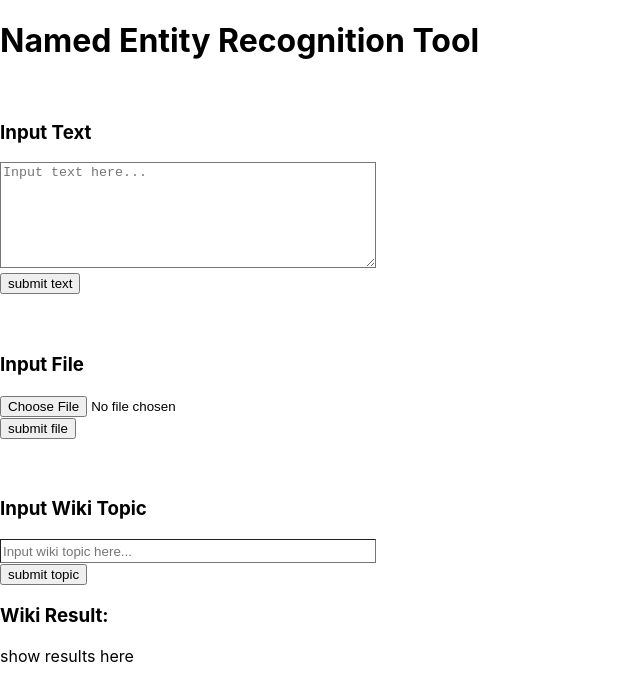
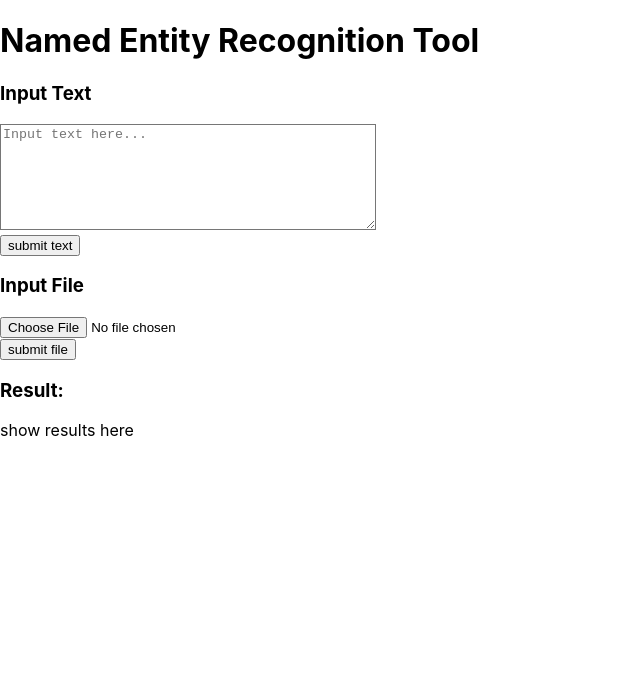
Before and after one commit to CS222-UIUC/course-project-team-42, a React (Create React App) app in the folder entity_recognition/: page / in a window 1280 px wide. Shown: the top 700 px of the page, without its empty margins (0-640 px from the left). Built offline with nearby package versions, Linux system fonts and the light colour scheme.

Commit message:
reversing back to previous frontend, not changing backend progress

```diff
--- a/entity_recognition/src/App.js
+++ b/entity_recognition/src/App.js
@@ -1,9 +1,9 @@
 import React, { useState, useRef } from 'react';
-import axios from "axios";
-import './App.css';
-import TextBlock from './TextBlock';
-import FileBlock from './FileBlock';
-import WikiBlock from './WikiBlock';
+// import axios from "axios";
+// import './App.css';
+// import TextBlock from './TextBlock';
+// import FileBlock from './FileBlock';
+// import WikiBlock from './WikiBlock';
 // import { TextInput } from 'react-native';
 
 
@@ -57,7 +57,7 @@ function App() {
    * resultWiki is a string containing NER output.
    * setResultWiki acts as a function that changes resultWiki, with rerendering.
    */
-  let [resultWiki, setResultWiki] = useState("show results here")
+  // let [resultWiki, setResultWiki] = useState("show results here")
 
 
   /* handleSubmitWiki is the event handler for the WikiBlock.
@@ -65,14 +65,14 @@ function App() {
    * which triggers django backend to run NER algorithm and send back json info,
    * which we then use to update our resultWiki state.
    */
-  const handleSubmitWiki = async (topic) => {
-    const response = await axios.get(`http://127.0.0.1:8000/wiki/get_ner_on/?topic="${topic}"`, {
-      withCredentials: false,
-    });
-    const output = response.data.entity;
-    const output_format = output.replace(/\n/g, "<br />");
-    setResultWiki(output_format);
-  }
+  // const handleSubmitWiki = async (topic) => {
+  //   const response = await axios.get(`http://127.0.0.1:8000/wiki/get_ner_on/?topic="${topic}"`, {
+  //     withCredentials: false,
+  //   });
+  //   const output = response.data.entity;
+  //   const output_format = output.replace(/\n/g, "<br />");
+  //   setResultWiki(output_format);
+  // }
 
 
   /* We are currently focusing on 3 primary blocks: TextBlock, FileBlock, WikiBlock
@@ -80,20 +80,63 @@ function App() {
    * TextBlock receives NER output from user input file.
    * WikiBlock receives NER output from user specified wikipedia topic.
    */
+  // return (
+  //   <div>
+  //     <h1>Named Entity Recognition Tool</h1>
+  //     <br/>
+  //     <TextBlock />
+  //     <br/>
+  //     <br/>
+  //     <FileBlock />
+  //     <br/>
+  //     <br/>
+  //     <WikiBlock onSubmitWiki={handleSubmitWiki}/>
+  //     <h3>Wiki Result:</h3>
+  //     <p dangerouslySetInnerHTML={{__html: resultWiki}} />
+  //   </div>
+  // );
+
   return (
+    <>
     <div>
       <h1>Named Entity Recognition Tool</h1>
-      <br/>
-      <TextBlock />
-      <br/>
-      <br/>
-      <FileBlock />
-      <br/>
-      <br/>
-      <WikiBlock onSubmitWiki={handleSubmitWiki}/>
-      <h3>Wiki Result:</h3>
-      <p dangerouslySetInnerHTML={{__html: resultWiki}} />
     </div>
+    <div>
+      <label>
+        <h3>Input Text</h3>
+          <form onSubmit={textClickHandler}>
+            <label>
+               <textarea
+                ref={inputTextRef}
+                multiline={true}
+                rows={10}
+                spellCheck={false}
+                placeholder="Input text here..."
+                style={{
+                  textAlignVertical: "top",
+                  width: 370,
+                  height: 100,
+                  borderWidth : 1.0}}/>
+            </label>
+            <br />
+              <button type="submit">submit text</button>
+           </form>
+      </label>
+      <div>
+        <h3>Input File</h3>
+        <input type="file" ref={inputFileRef} />
+      </div>
+      <div>
+        <button type="submit" onClick={fileClickHandler}>
+          submit file
+        </button>
+      </div>
+    </div>
+    <div>
+      <h3>Result:</h3>
+      <p>{result}</p>
+    </div>
+    </>
   );
 }
 
```
